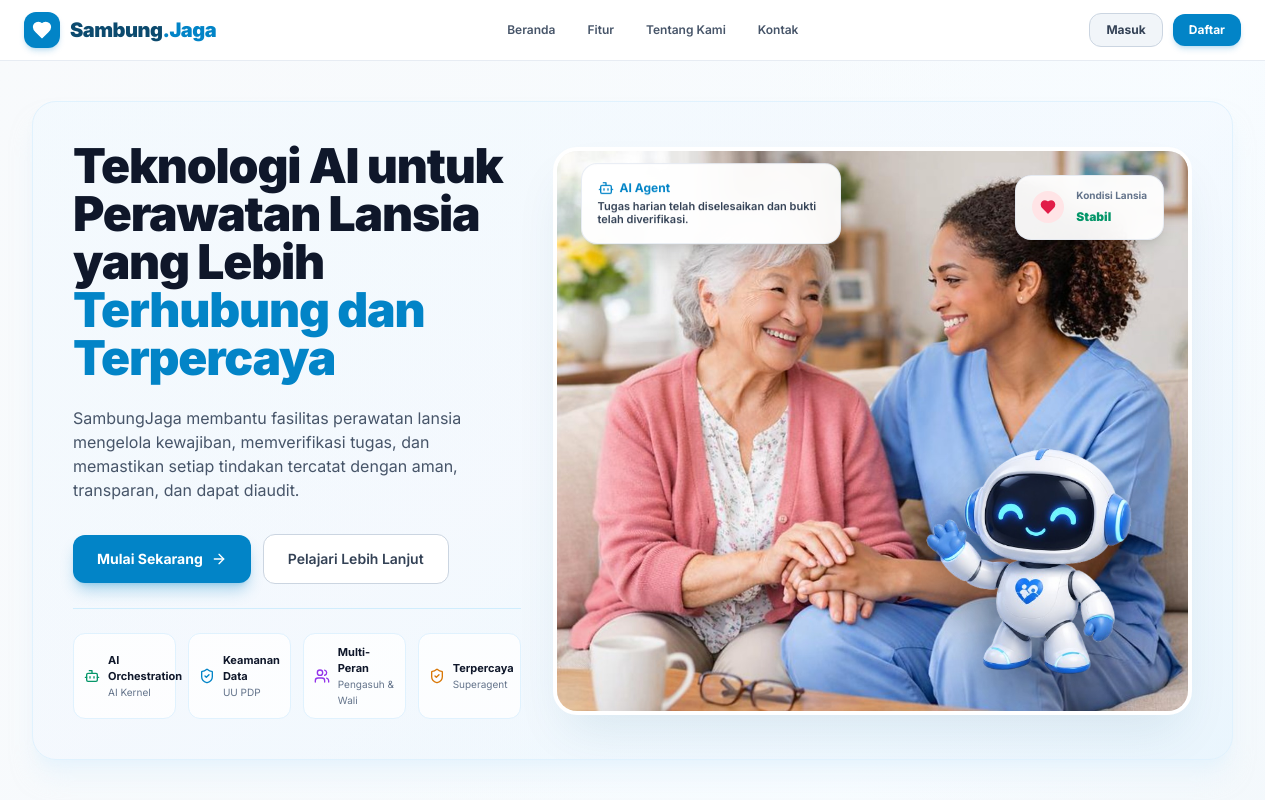
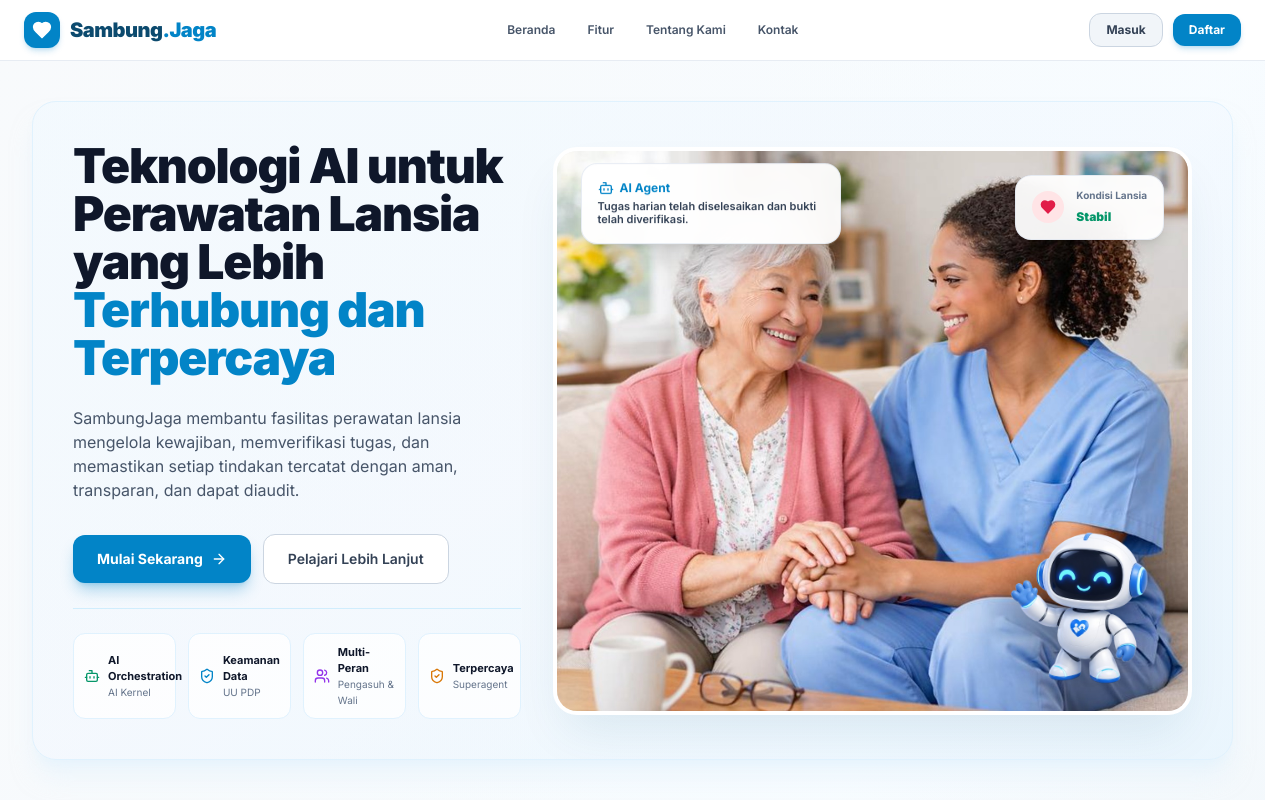
Before and after one commit to s1informatika11s25007-maker/SambungJaga, a React (Vite) app: page / in a window 1280 px wide. Shown: the top 800 px of the page. Built offline with nearby package versions, Linux system fonts and the light colour scheme; no server answers; the database is empty.

Commit message:
style: adjust 3D robot mascot image size to perfectly balanced dimensions (w-64 h-64)

```diff
--- a/src/pages/LandingPage.jsx
+++ b/src/pages/LandingPage.jsx
@@ -172,7 +172,7 @@ export default function LandingPage({ onGoToLogin, onGoToRegister, onDirectDemoL
             </div>
           </div>
 
-          {/* Right Hero Column: Orangtua.jpeg Photo + 4x LARGER STATIC 3D ROBOT MASCOT IMAGE */}
+          {/* Right Hero Column: Orangtua.jpeg Photo + Perfectly Sized Static 3D Robot Mascot Image */}
           <div className="lg:col-span-7 relative flex justify-center w-full">
             <div className="relative rounded-3xl overflow-hidden border-4 border-white shadow-2xl shadow-sky-900/10 bg-white w-full">
               <img
@@ -204,12 +204,12 @@ export default function LandingPage({ onGoToLogin, onGoToRegister, onDirectDemoL
                 </div>
               </div>
 
-              {/* 4x LARGER STATIC Friendly Futuristic 3D Robot Mascot Image */}
-              <div className="absolute -bottom-6 -right-6 sm:-bottom-8 sm:-right-8 lg:-bottom-10 lg:-right-10 z-20 drop-shadow-2xl pointer-events-none">
+              {/* Perfectly Balanced Static 3D Robot Mascot Image */}
+              <div className="absolute -bottom-4 -right-4 sm:-bottom-6 sm:-right-6 z-20 drop-shadow-2xl pointer-events-none">
                 <img
                   src="/Friendly Futuristic Robot Mascot.png"
                   alt="Friendly Futuristic Robot Mascot"
-                  className="w-56 h-56 sm:w-72 sm:h-72 lg:w-96 lg:h-96 object-contain filter drop-shadow-[0_20px_25px_rgba(0,0,0,0.3)]"
+                  className="w-40 h-40 sm:w-52 sm:h-52 lg:w-64 lg:h-64 object-contain filter drop-shadow-[0_15px_20px_rgba(0,0,0,0.25)]"
                 />
               </div>
             </div>
```
